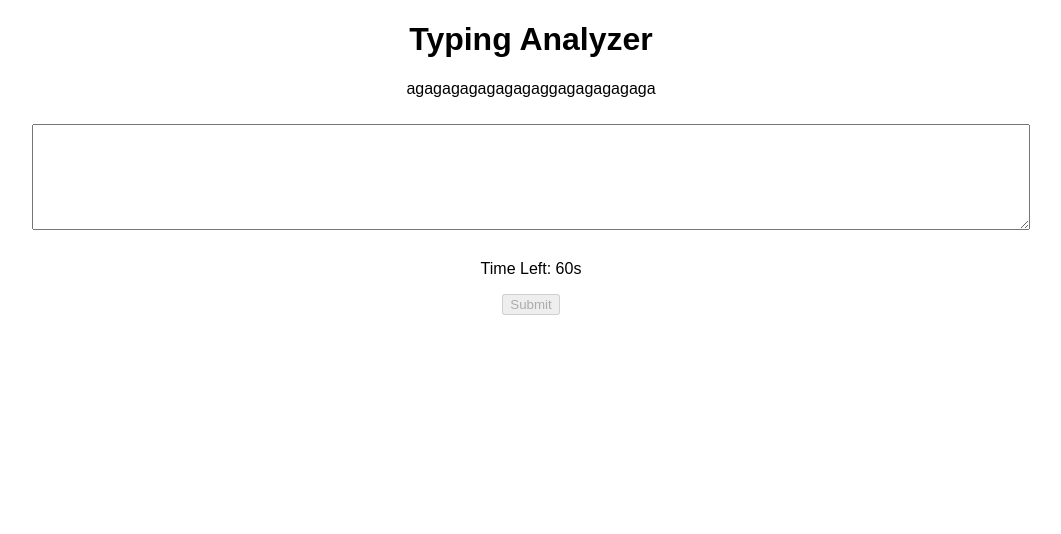
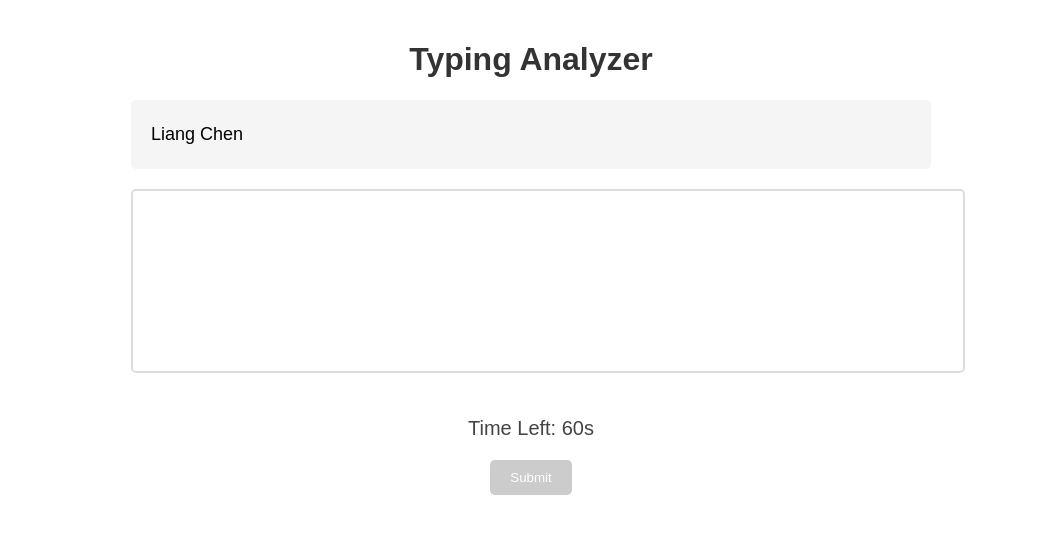
Before and after one commit to Kenderdragon/MDN_Application, a Flask app: page / in a window 1280 px wide. Shown: the top 534 px of the page, without its empty margins (109-1170 px from the left). Run offline with Flask 3, Linux system fonts and the light colour scheme.

Commit message:
adds script.js, modifies index.html and style.css
- Adds Script.js with basic proof checking (needs to be overhauled) and timer functionality
- Visual overhaul in style.css file

Need to evaluate text generation and proof-checking in-line

```diff
--- a/app/app.py
+++ b/app/app.py
@@ -1,10 +1,13 @@
 from flask import Flask, render_template
+import random
 
 app = Flask(__name__)
 
+text = "Liang Chen"
+
 @app.route('/')
 def index():
-    return render_template('index.html', text="agagagagagagagaggagagagagaga")
+    return render_template('index.html', text=text)
 
 if __name__ == '__main__':
     app.run(debug=True)
--- a/app/static/style.css
+++ b/app/static/style.css
@@ -1,12 +1,63 @@
+ /* Full disclosure most css elements are GPT - Generated*/
+
 body {
     font-family: Arial, sans-serif;
-    text-align: center;
-    margin: 20px;
+    max-width: 800px;
+    margin: 0 auto;
+    padding: 20px;
 }
 
-textarea {
-    width: 80%;
-    height: 100px;
-    margin: 10px;
+h1 {
+    text-align: center;
+    color: #333;
+}
+
+#reference-text {
+    font-size: 18px;
+    line-height: 1.6;
+    background: #f5f5f5;
+    padding: 20px;
+    border-radius: 5px;
+    margin-bottom: 20px;
+}
+
+#typing-area {
+    width: 100%;
+    height: 150px;
+    padding: 15px;
     font-size: 16px;
+    border: 2px solid #ddd;
+    border-radius: 5px;
+    margin-bottom: 20px;
+    resize: none;
 }
+
+#timer {
+    font-size: 20px;
+    text-align: center;
+    color: #444;
+}
+
+#submit-btn {
+    display: block;
+    margin: 20px auto;
+    padding: 10px 20px;
+    background-color: #007bff;
+    color: white;
+    border: none;
+    border-radius: 5px;
+    cursor: pointer;
+}
+
+#submit-btn:disabled {
+    background-color: #cccccc;
+    cursor: not-allowed;
+}
+
+.error {
+    background-color: #ffe6e6;
+}
+
+.correct {
+    background-color: #e6ffe6;
+}
--- a/app/templates/index.html
+++ b/app/templates/index.html
@@ -4,7 +4,7 @@
     <meta charset="UTF-8">
     <meta name="viewport" content="width=device-width, initial-scale=1.0">
     <title>Typing Analyzer</title>
-    <link rel="stylesheet" href="/static/style.css">
+    <link rel="stylesheet" href="{{ url_for('static', filename='style.css') }}">
 </head>
 <body>
     <h1>Typing Analyzer</h1>
@@ -18,5 +18,5 @@
             <button type="submit" id="submit-btn" disabled>Submit</button>
         </form>
     </div>
-</body>
+    <script src="{{ url_for('static', filename='script.js') }}"></script></body>
 </html>
```
Also changed, not shown: app/static/script.js (added, +59 -0 lines).
